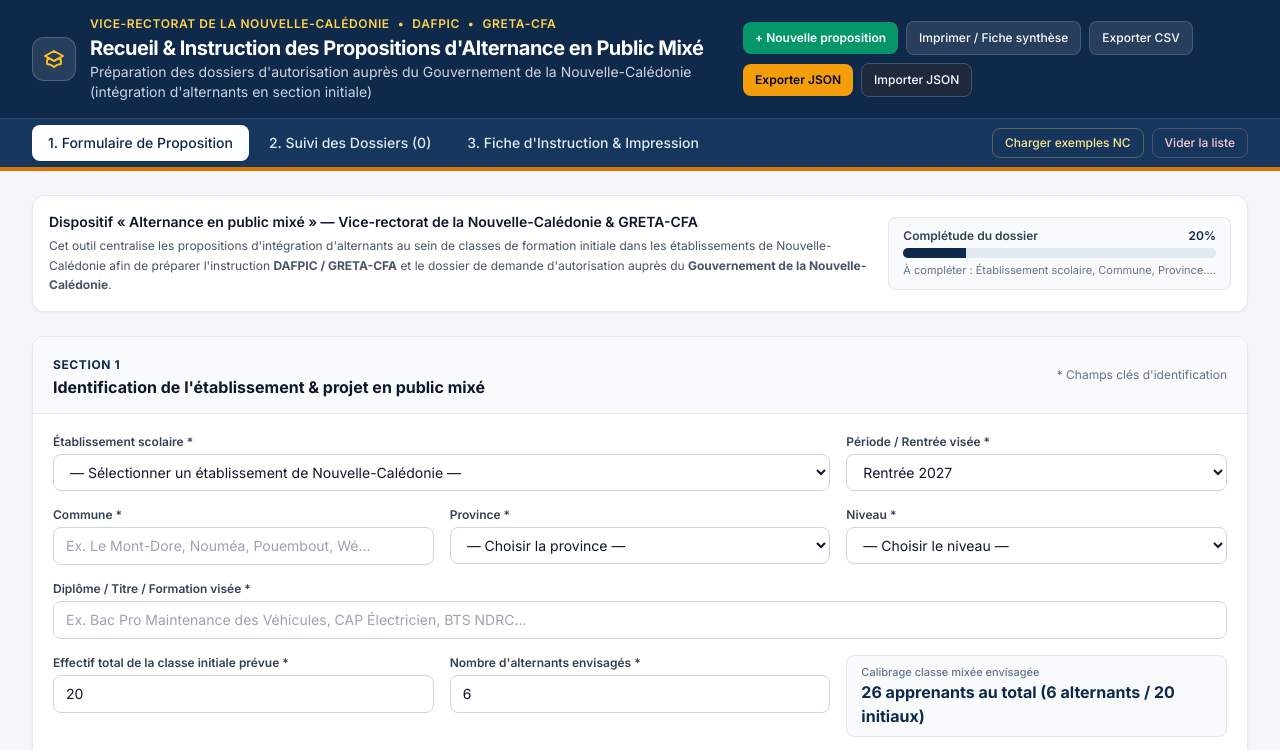
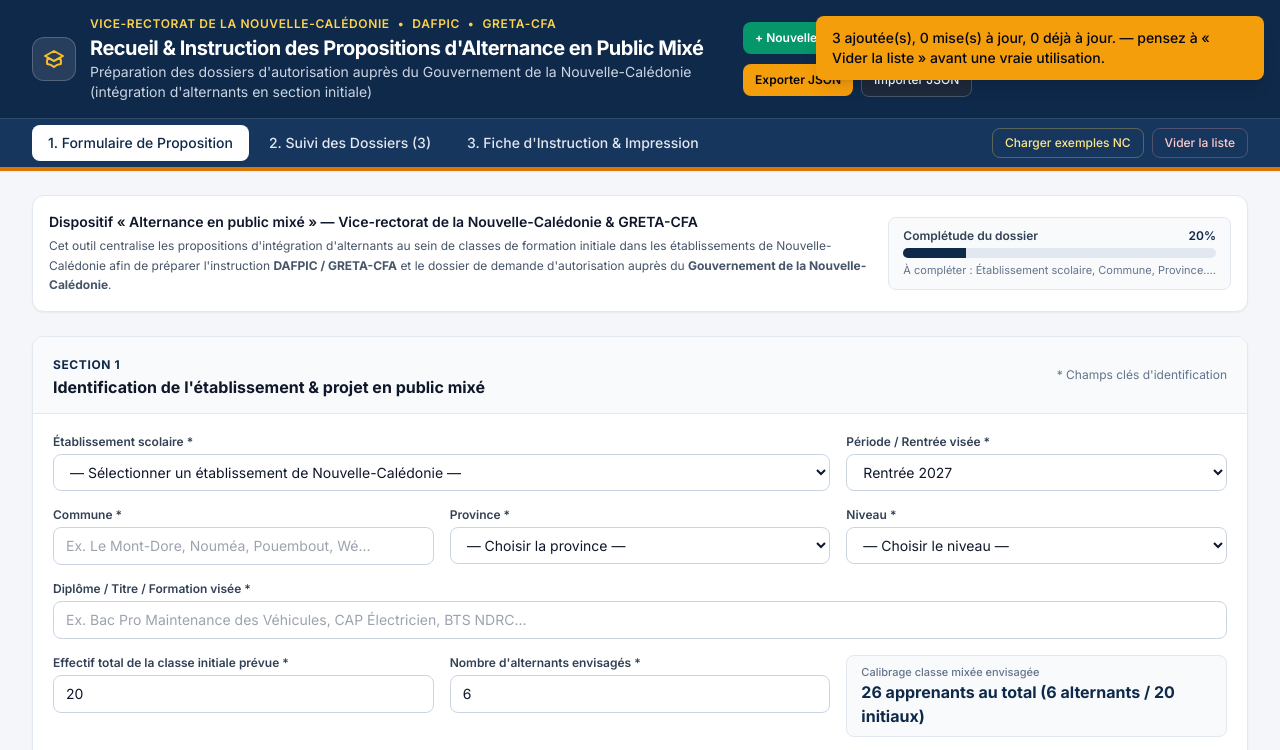
Before and after one commit to nicolasrichette1-byte/Gestes-qui-sauvent-2027, a plain HTML site: page alternance-mixte/index.html in a window 1280 px wide. Both pictures are taken after a click on the button "Charger exemples NC". Shown: the top 750 px of the page. Drawn offline with nearby package versions, Linux system fonts and the light colour scheme.

Commit message:
Alternance : correction du plantage à l'import JSON (variable r non déclarée)
Co-authored-by: nicolasrichette1-byte <nicolasrichette1-byte@users.noreply.github.com>

```diff
--- a/alternance-mixte/index.html
+++ b/alternance-mixte/index.html
@@ -830,6 +830,7 @@
     var add = 0, up = 0, old = 0;
     arr.forEach(function (raw) {
       if (!raw || typeof raw !== "object" || !raw.etablissement) return;
+      var r = {};
       FIELDS.forEach(function (f) { r[f[0]] = String(raw[f[0]] == null ? "" : raw[f[0]]); });
       CRITERES.forEach(function (c) { r[c[0]] = !!raw[c[0]]; });
       ENGAGEMENTS.forEach(function (c) { r[c[0]] = !!raw[c[0]]; });
```
